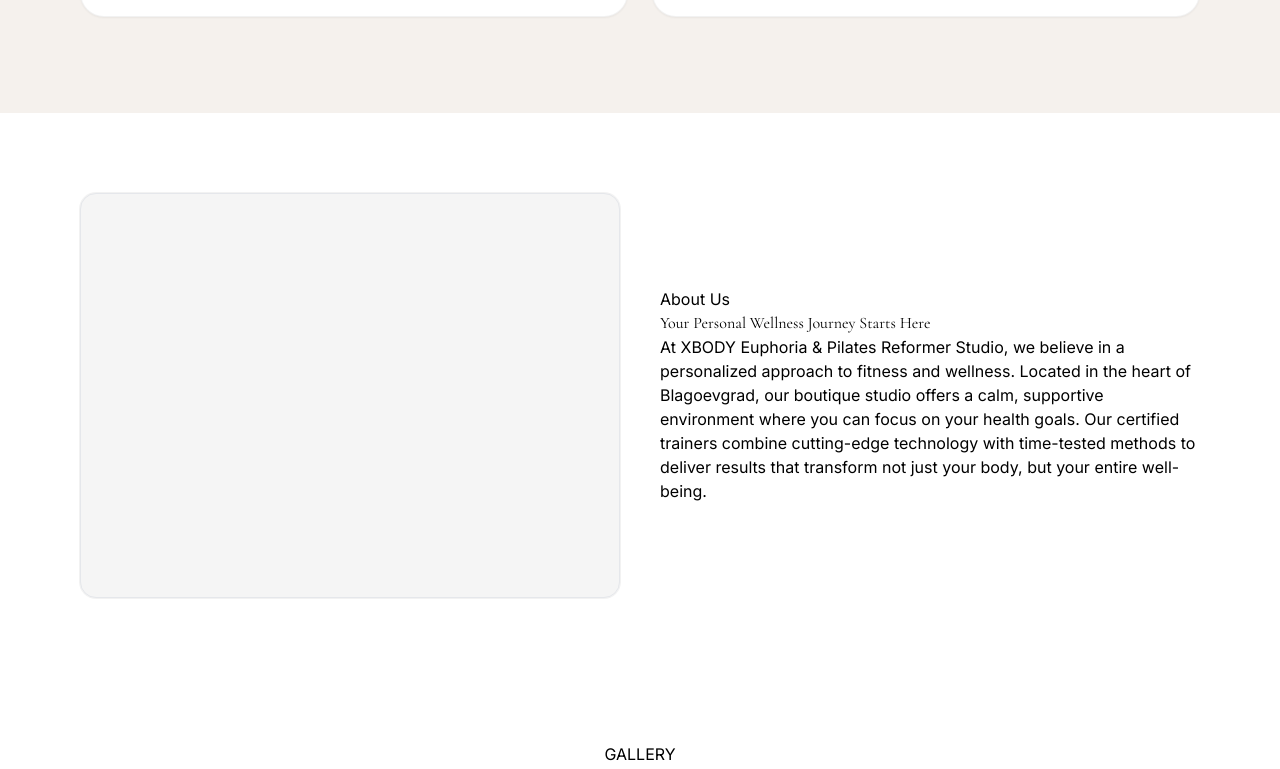
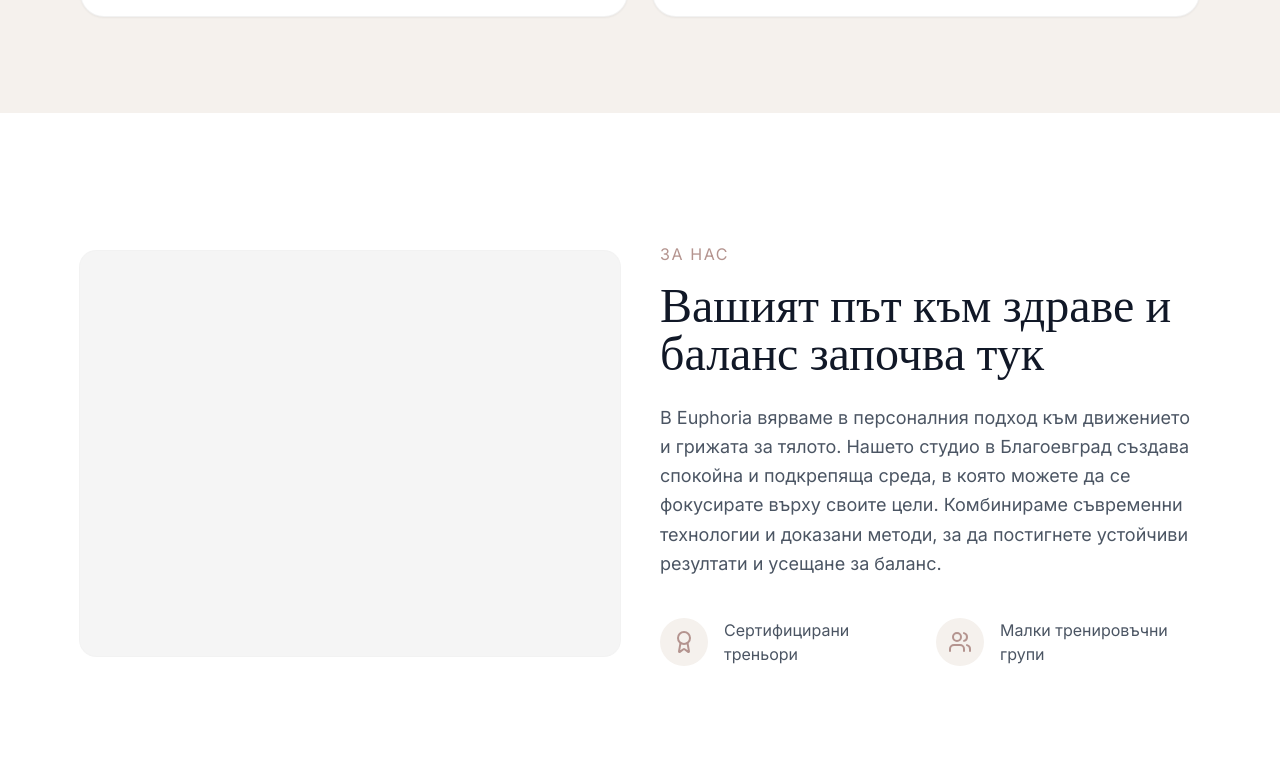
Before and after one commit to denichinv/euphoria-wellness-studio-bg, a React (Vite) app: page / in a window 1280 px wide. Shown: the part 1704-2473 px from the top of the page. Built offline with nearby package versions, Linux system fonts and the light colour scheme.

Commit message:
update About section content and layout

```diff
--- a/src/components/sections/About.tsx
+++ b/src/components/sections/About.tsx
@@ -1,21 +1,64 @@
+import { Award, Users } from "lucide-react";
+
+const FEATURES = [
+  {
+    title: "Сертифицирани треньори",
+
+    Icon: Award,
+  },
+  {
+    title: "Малки тренировъчни групи",
+
+    Icon: Users,
+  },
+] as const;
+
 export function About() {
   return (
-    <section id="about" aria-labelledby="about-title">
-      <div className=" px-4 py-16 sm:py-20 grid gap-10 md:grid-cols-2 items-center mx-auto max-w-6xl ">
+    <section
+      id="about"
+      aria-labelledby="about-title"
+      className="py-20 md:py-32 bg-white"
+    >
+      <div className="mx-auto max-w-6xl px-4 grid gap-10 md:grid-cols-2 items-center">
+        {/* Text */}
         <div className="md:order-2">
-          <p>About Us</p>
-          <h2 id="about-title">Your Personal Wellness Journey Starts Here</h2>
-          <p>
-            At XBODY Euphoria & Pilates Reformer Studio, we believe in a
-            personalized approach to fitness and wellness. Located in the heart
-            of Blagoevgrad, our boutique studio offers a calm, supportive
-            environment where you can focus on your health goals. Our certified
-            trainers combine cutting-edge technology with time-tested methods to
-            deliver results that transform not just your body, but your entire
-            well-being.
+          <p className="text-accent-mauve uppercase tracking-widest leading-relaxed mb-4">
+            За нас
           </p>
+
+          <h2
+            id="about-title"
+            className="text-3xl md:text-5xl text-gray-900 mb-6"
+          >
+            Вашият път към здраве и баланс започва тук
+          </h2>
+
+          <p className="text-lg text-gray-600 mb-10 leading-relaxed">
+            В Euphoria вярваме в персоналния подход към движението и грижата за
+            тялото. Нашето студио в Благоевград създава спокойна и подкрепяща
+            среда, в която можете да се фокусирате върху своите цели.
+            Комбинираме съвременни технологии и доказани методи, за да
+            постигнете устойчиви резултати и усещане за баланс.
+          </p>
+
+          {/* Features */}
+          <div className="grid gap-3 sm:grid-cols-2">
+            {FEATURES.map(({ title, Icon }) => (
+              <div key={title} className="flex gap-4">
+                <div className="w-12 h-12 rounded-full bg-surface flex items-center justify-center flex-shrink-0">
+                  <Icon className="w-6 h-6 text-accent-mauve" />
+                </div>
+                <div>
+                  <p className="text-gray-600 ">{title}</p>
+                </div>
+              </div>
+            ))}
+          </div>
         </div>
-        <div className="aspect-[4/3] rounded-2xl border bg-neutral-100 overflow-hidden ring-1 ring-black/5 md:order-1"></div>
+
+        {/* Image placeholder */}
+        <div className="md:order-1 aspect-[4/3] rounded-2xl bg-neutral-100 overflow-hidden ring-1 ring-black/5" />
       </div>
     </section>
   );
```
